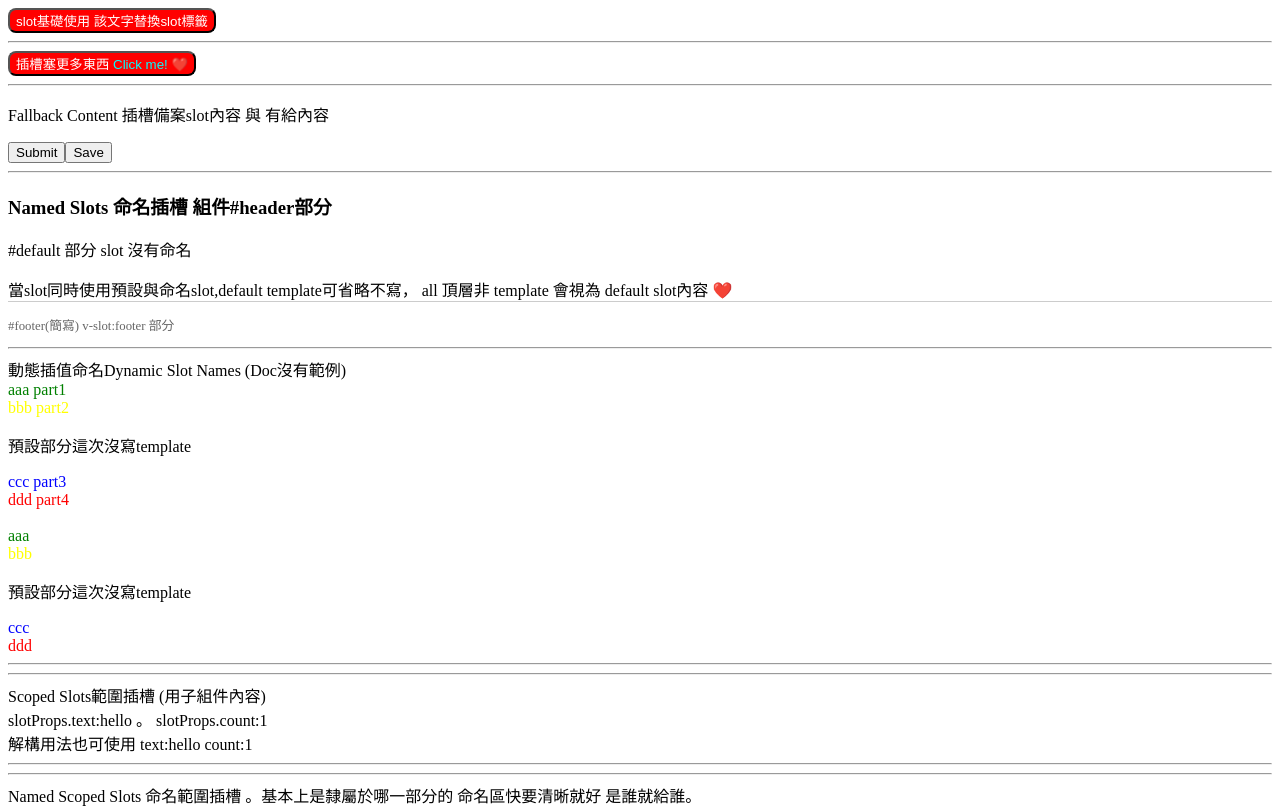
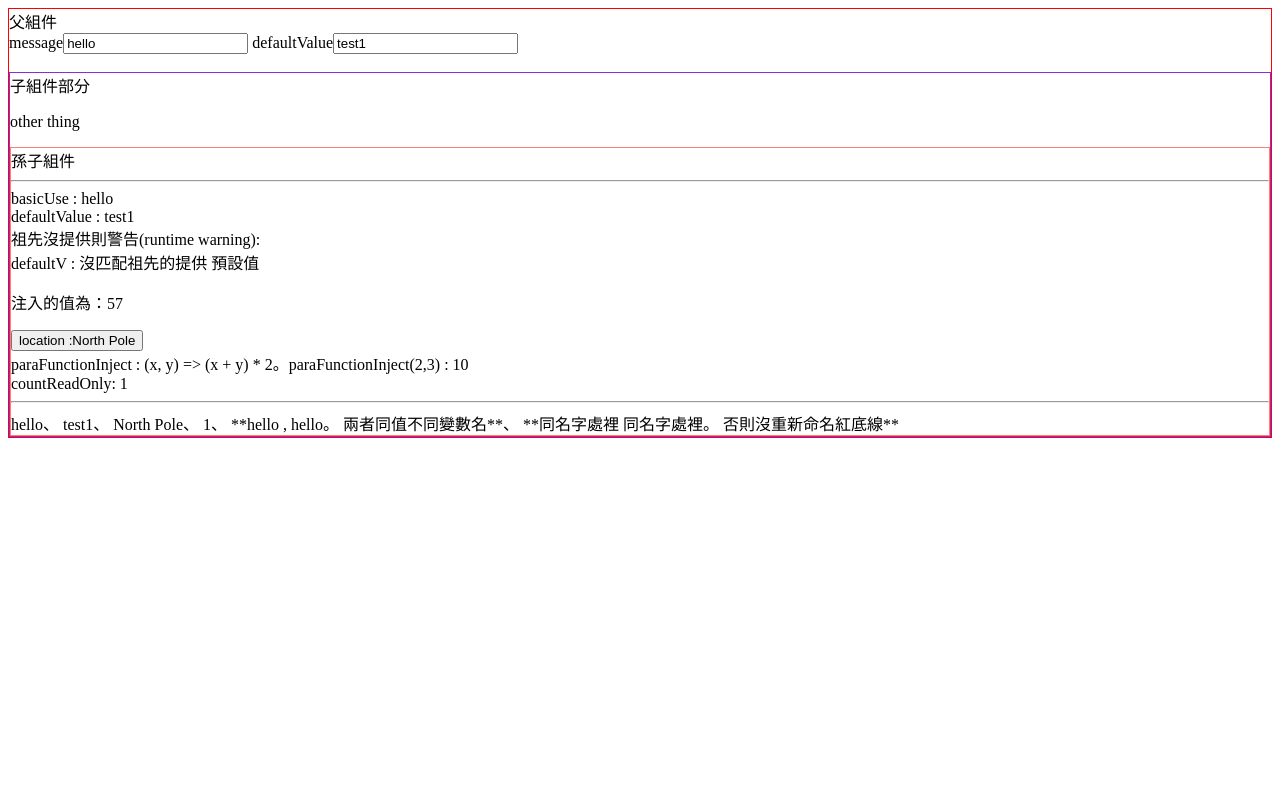
Before and after one commit to leo41271/Vue3-Official-Doc-Learn, a Vue app in the folder Vue3-Official-Doc-Learn/: page / in a window 1280 px wide. Shown: the top 808 px of the page. Built offline with nearby package versions, Linux system fonts and the light colour scheme.

Commit message:
22-Provide-inject-comAPI : basic 、default 、no provide default (value+method) 、 method+para 、 ReadOnly 、 InjectionKey+Symbbol(團隊使用)，部分基本觀念請看筆記。

```diff
--- a/Vue3-Official-Doc-Learn/src/App.vue
+++ b/Vue3-Official-Doc-Learn/src/App.vue
@@ -1,5 +1,5 @@
 <script setup>
-import ComponentsSlots from "@/pages/com-doc/App-components-slots.vue"
+import ProvideInject from "@/pages/com-doc/App-components-provide-inject.vue"
 </script>
 <script>
 export default {
@@ -10,6 +10,6 @@ export default {
 }
 </script>
 <template>
-  <ComponentsSlots />
+  <ProvideInject />
 </template>
 <style scoped></style>
--- /dev/null
+++ b/Vue3-Official-Doc-Learn/src/components/com-doc/components-provide-inject-docs/Child.vue
@@ -0,0 +1,10 @@
+<script setup>// Child.vue
+import GrandChild from './GrandChild.vue'
+</script>
+
+<template>
+    <div style="border: 1px solid blueviolet">
+        子組件部分<p>other thing</p>
+        <GrandChild />
+    </div>
+</template>
--- /dev/null
+++ b/Vue3-Official-Doc-Learn/src/components/com-doc/components-provide-inject-docs/GrandChild.vue
@@ -0,0 +1,58 @@
+<script setup>// GrandChild.vue
+import { inject } from 'vue'
+
+const basicUse = inject('basicUse')
+//若为空则使用提供的函数类型的默认值
+const defaultValue = inject('useDefault', '改變預設值')
+defaultValue.value += 1;
+
+const warning = inject('warning') // 注入不存在的 產生警告
+const defaultV = inject('default', '沒匹配祖先的提供 預設值')
+
+// 部分狀況預設值可能會由 函式 或初始化一個class 取得
+// 當注入的鍵不存在再生成預設值，避免不必要的計算或副作用，直到實際需要使用默認值時才進行計算
+// 節省資源與性能。ex 沒有值時 重新拿取API
+const injectedValue = inject('key', () => generateDefaultValue(), true);
+function generateDefaultValue() {
+    // console.log('正在生成默認值...');
+    return Math.floor(Math.random() * 100); // 假設這是一個昂貴的計算
+}
+
+const { location, updateLocation } = inject('location')
+
+const paraFunctionInject = inject('useParafunction');
+console.log("paraFunctionInject", paraFunctionInject(2, 3));
+
+const countReadOnly = inject('read-only-count')
+// countReadOnly++;// 在這裡使用會報錯
+
+// in injector component
+import { myInjectionKey } from './injectionKey/Keys'
+const injected = inject(myInjectionKey)
+const sameName = inject('sameName');
+const { message: messageInject, message, sameName: reName } = injected;
+</script>
+
+<template>
+    <div style="border: 1px solid salmon">
+        孫子組件
+        <hr>
+        basicUse : {{ basicUse }} <br>
+        defaultValue : {{ defaultValue }} <br>
+        祖先沒提供則警告(runtime warning): {{ warning }} <br>
+        defaultV : {{ defaultV }} <br>
+
+        <p v-if="injectedValue">注入的值為：{{ injectedValue }}</p>
+
+        <button @click="updateLocation">location :{{ location }}</button> <br>
+        paraFunctionInject : {{ paraFunctionInject }}。paraFunctionInject(2,3) : {{ paraFunctionInject(2,3) }} <br>
+        countReadOnly: {{ countReadOnly }} <br>
+        <hr>
+        {{ injected.message }}、
+        {{ injected.defaultValue }}、
+        {{ injected.location }}、
+        {{ injected.countReadOnly }}、
+        **{{ messageInject }} , {{ message }}。 兩者同值不同變數名**、
+        **{{ sameName }} {{ reName }}。 否則沒重新命名紅底線**
+    </div>
+</template>
--- /dev/null
+++ b/Vue3-Official-Doc-Learn/src/components/com-doc/components-provide-inject-docs/ProvideInject.vue
@@ -0,0 +1,41 @@
+<script setup>// ProvideInject.vue
+import { ref, provide, readonly } from 'vue'
+import Child from './Child.vue'
+
+// by providing a ref, the GrandChild
+// can react to changes happening here.
+const message = ref('hello')
+provide('basicUse', message)
+const defaultValue = ref('test')
+provide('useDefault', defaultValue)
+
+const location = ref('North Pole')
+function updateLocation() {
+    location.value = 'South Pole'
+}
+provide('location', { location, updateLocation })
+
+const paraFunction = ((x, y) => ((x + y) * 2));
+provide('useParafunction', paraFunction);
+
+const countReadOnly = ref(0)
+countReadOnly.value = countReadOnly.value + 1
+provide('read-only-count', readonly(countReadOnly))
+
+import { myInjectionKey } from './injectionKey/Keys.js' // symbol 使用
+const sameName = ref('同名字處裡')
+provide('sameName', sameName)
+provide(myInjectionKey, {
+    /* data to provide */
+    message, defaultValue, location, updateLocation, countReadOnly, sameName
+})
+</script>
+
+<template>
+    <div style="border: 1px solid red">
+        父組件<br>
+        message<input v-model="message">
+        defaultValue<input v-model="defaultValue"><br><br>
+        <Child />
+    </div>
+</template>
--- /dev/null
+++ b/Vue3-Official-Doc-Learn/src/components/com-doc/components-provide-inject-docs/injectionKey/Keys.js
@@ -0,0 +1,2 @@
+// keys.js // symbol key 注入
+export const myInjectionKey = Symbol();//只可此使用此Symbol()，Symbol2()會無此method
--- /dev/null
+++ b/Vue3-Official-Doc-Learn/src/pages/com-doc/App-components-provide-inject.vue
@@ -0,0 +1,6 @@
+<script setup>
+import ProvideInject from "@/components/com-doc/components-provide-inject-docs/ProvideInject.vue"
+</script>
+<template>
+    <ProvideInject></ProvideInject>
+</template>
```
